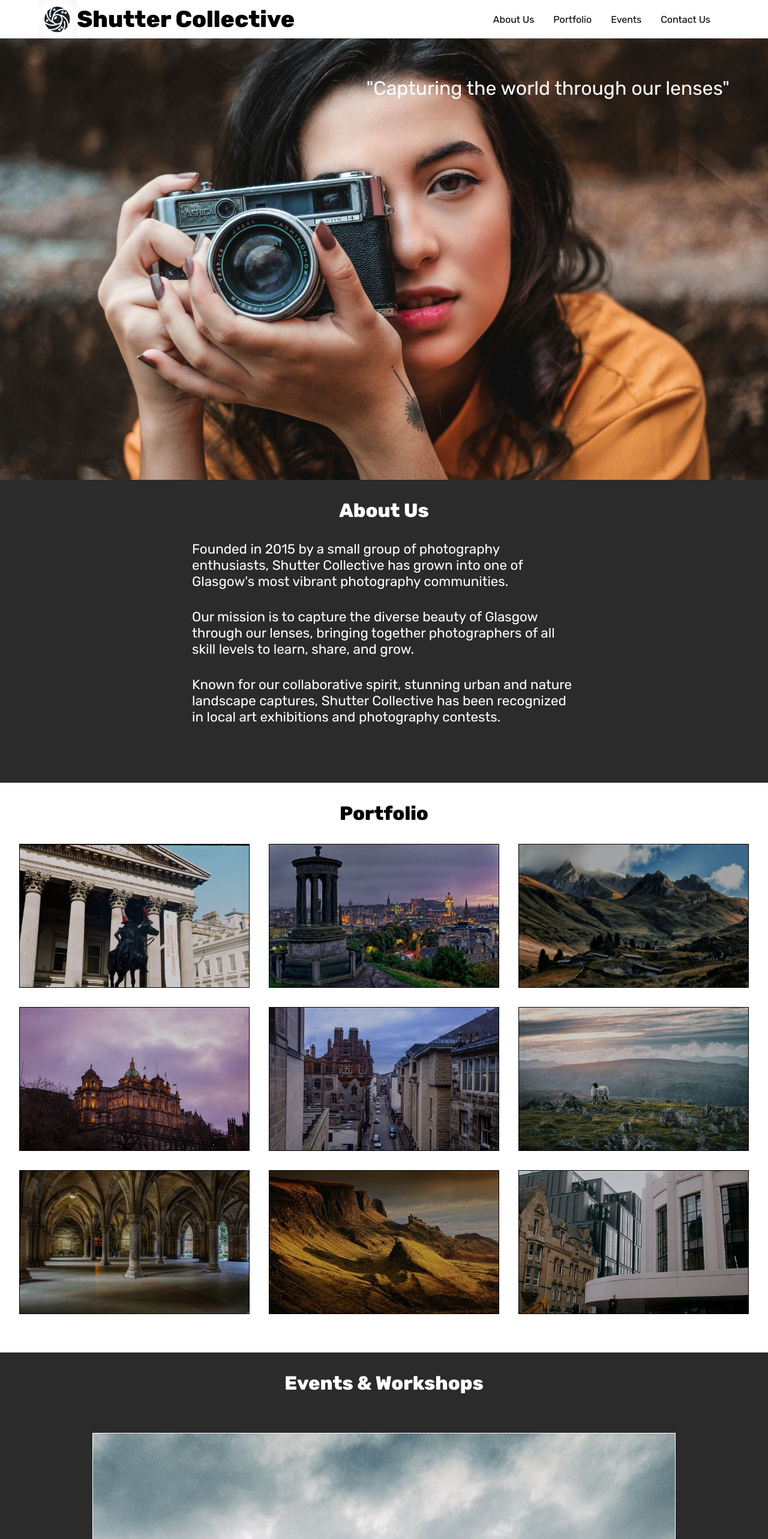
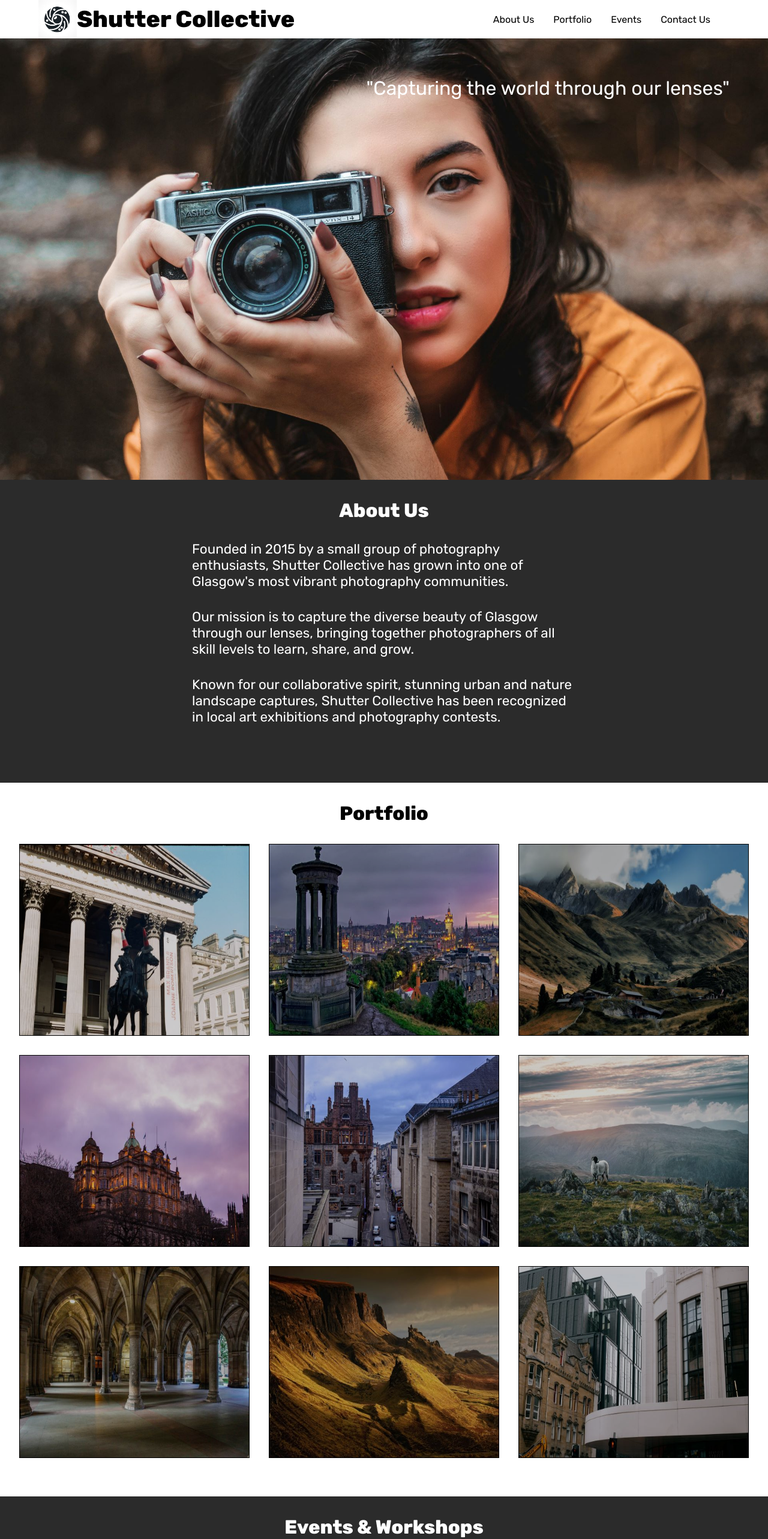
Before and after one commit to paul172v/shutter-collective, a React (Vite) app: page / in a window 1280 px wide. Shown: the top 2566 px of the page at 60% size. Built offline with nearby package versions, Linux system fonts and the light colour scheme.

Commit message:
refactored

```diff
--- a/src/sections/portfolio/Portfolio.module.scss
+++ b/src/sections/portfolio/Portfolio.module.scss
@@ -16,7 +16,7 @@
 .galleryWrapper {
   display: grid;
   grid-template-columns: repeat(3, 1fr);
-  grid-template-rows: repeat(3, 15rem);
+  grid-template-rows: repeat(3, 20rem);
   gap: 2rem;
   padding: 0 2rem;
   background-color: $color-secondary;
```
